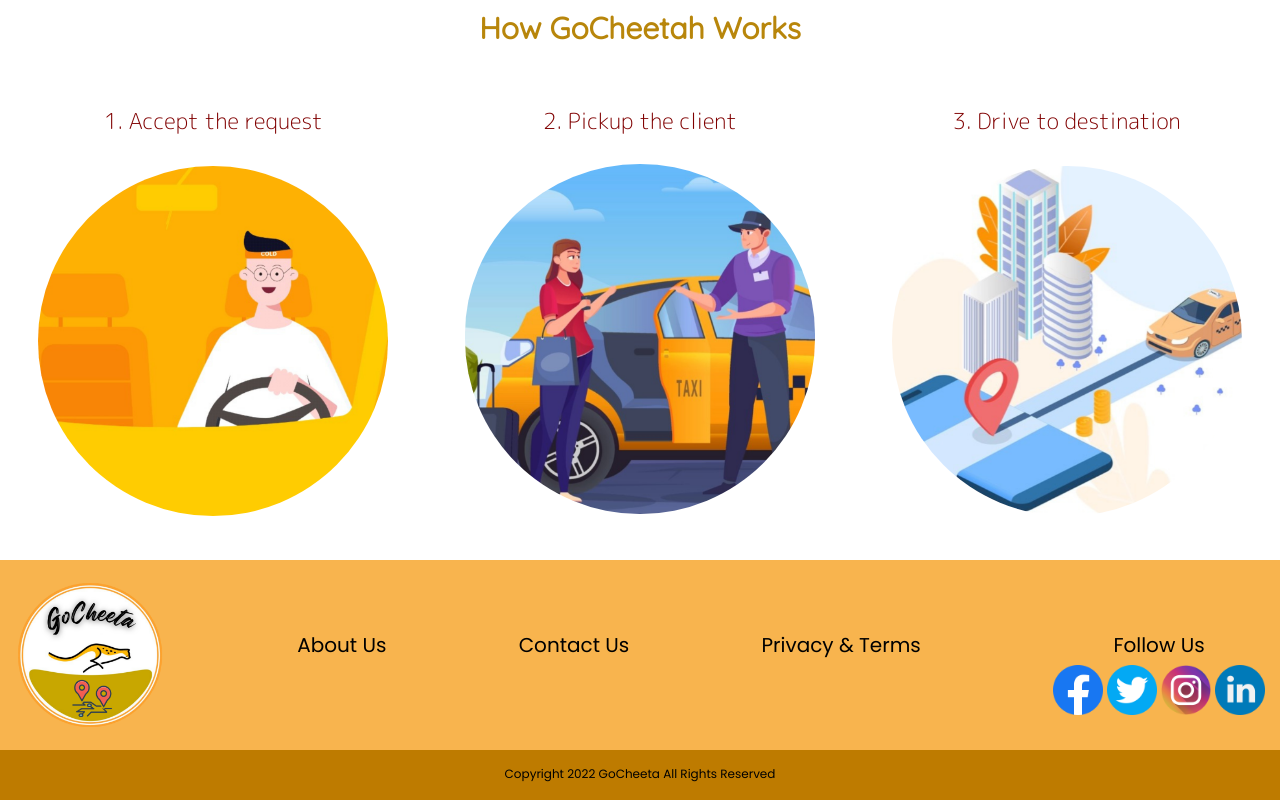
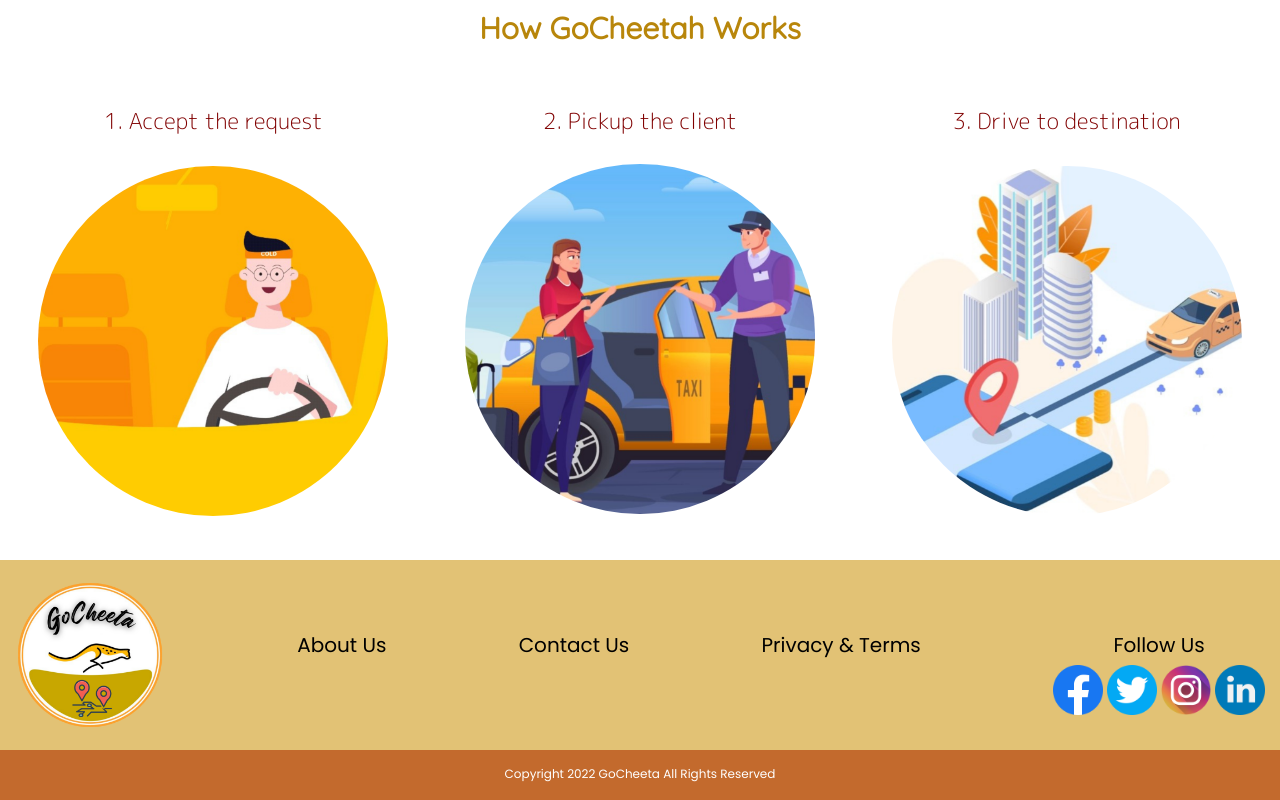
Before and after one commit to dvimukthi/cab-service-system, a React (Create React App) app: page / in a window 1280 px wide. Shown: the part 1558-2358 px from the top of the page. Built offline with nearby package versions, Linux system fonts and the light colour scheme; a web font is replaced by a local one.

Commit message:
footer__copyright

```diff
--- a/src/Components/HomeComponents/Footer/Footer.css
+++ b/src/Components/HomeComponents/Footer/Footer.css
@@ -1,5 +1,5 @@
 .footer__container {
-    background: rgb(248, 180, 78);
+    background: #E2C275;
     height: 12rem;
     flex-direction: row;
 }
@@ -34,7 +34,7 @@
 
 .footer__copyright {
     height: 50px;
-    background: rgb(190, 123, 0);
+    background: #C36A2D;
     flex-direction: column;
 }
 
@@ -45,4 +45,5 @@
     text-align: center;
     font-size: 12px;
     font-family: 'Poppins', sans-serif;
+    color: white;
 }
```
